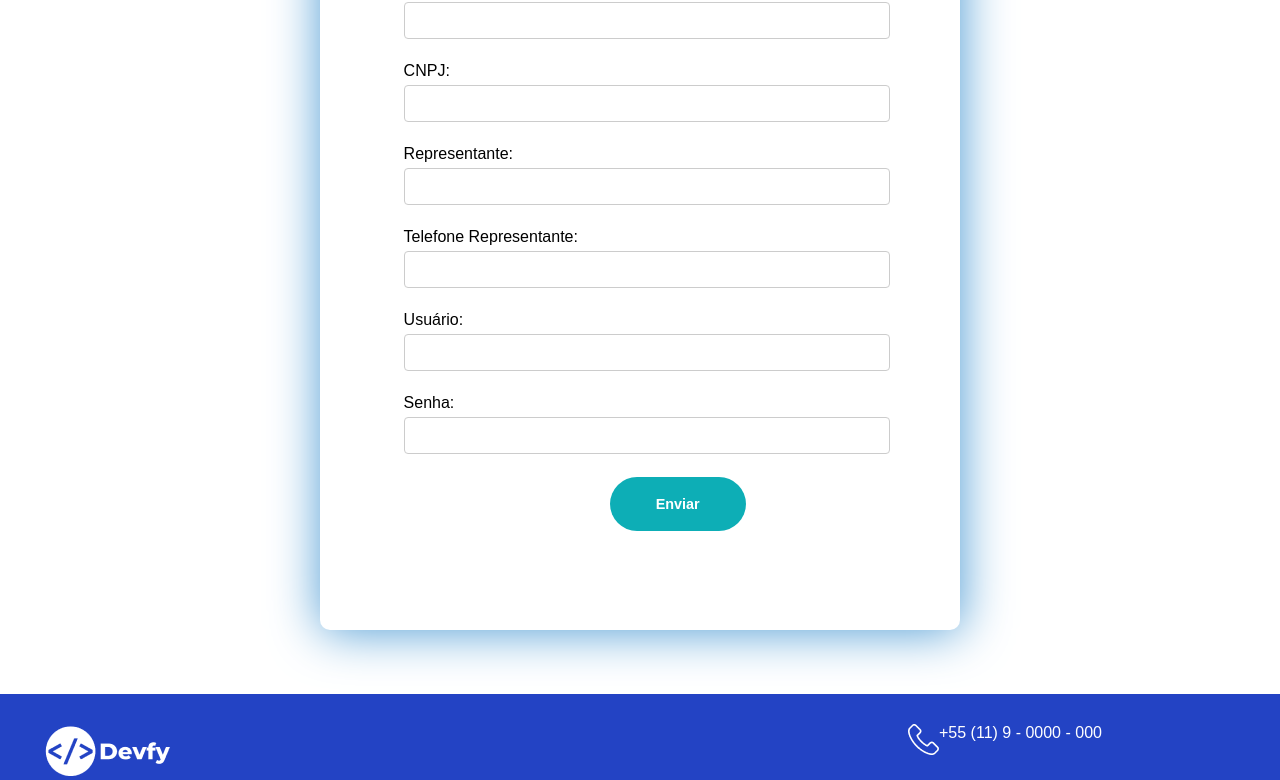
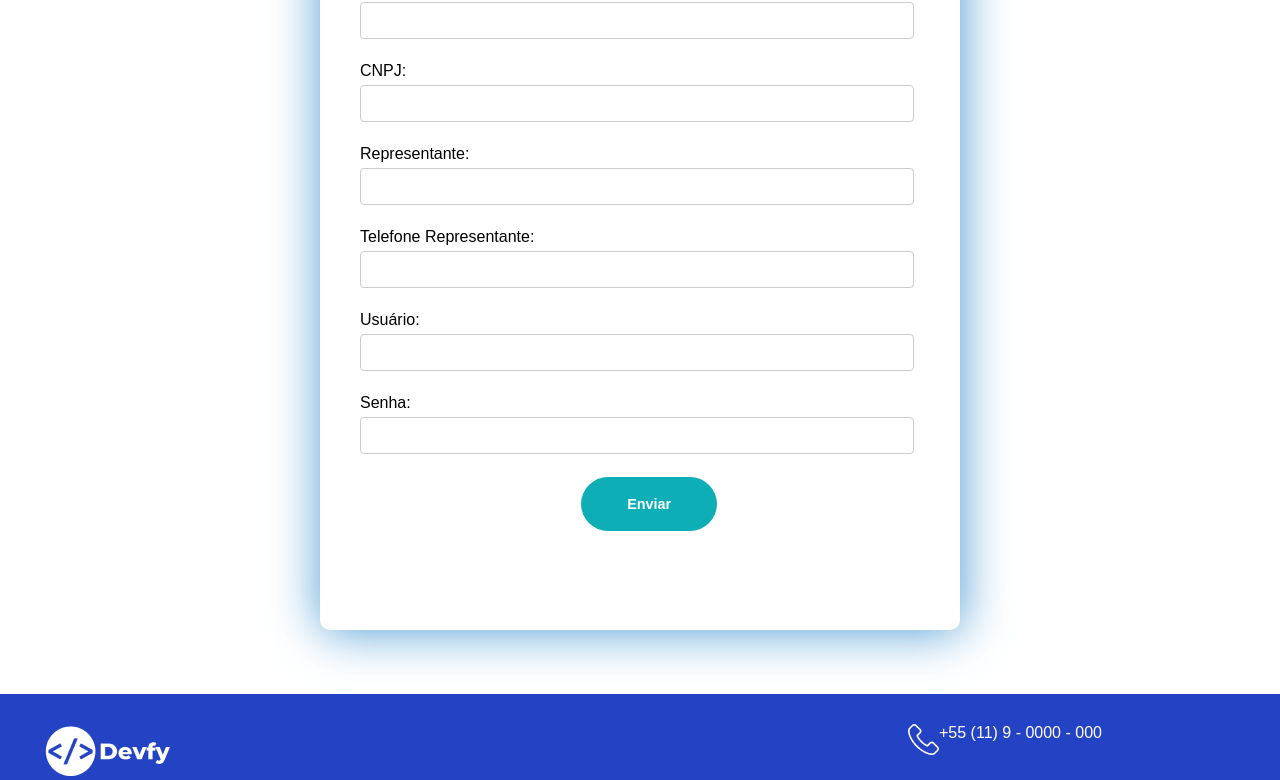
Before and after one commit to Natanista/devfy, a React (Create React App) app in the folder front-end/: page /registrar in a window 1280 px wide. Shown: the part 598-1378 px from the top of the page. Built offline with nearby package versions, Linux system fonts and the light colour scheme.

Commit message:
ajustes front - isabela

```diff
--- a/front-end/src/html/css/login.css
+++ b/front-end/src/html/css/login.css
@@ -13,9 +13,7 @@
 .content-tudo-cad{
     height: 1100px;
 }
-.content-tudo-cad form{
-    padding: 10px 40px 10px 10px;
-}
+.content-tudo-cad form,
 .content-tudo-login form,
 .content-tudo form{
     padding: 10px 40px 10px 40px;
@@ -29,7 +27,7 @@
 .content-tudo-cad input,
 .content-tudo-login input,
 .content-tudo input{
-    width: 90%;
+    width: 95%;
     padding: 10px 10px 10px 10px;
     margin: 5px 0;
     border: 1px solid #ccc;
@@ -45,5 +43,5 @@
     color: white;
     cursor: pointer;
     font-size: 0.9rem;
-    margin: 0% 50% 0% 39.9%;
+    margin: 0% 50% 0% 39.5%;
 }
--- a/front-end/src/pages/Registrar.jsx
+++ b/front-end/src/pages/Registrar.jsx
@@ -49,55 +49,55 @@ function Registrar() {
 
       <div class="content-tudo-cad">
           <h1>Cadastrar</h1>
-          <form onSubmit={cadastrar} class="formulario">
+          <form onSubmit={cadastrar} >
             <label>
               Nome: <br />
-              <input class="input_info"  type="text" onChange={e => setNomeDigitado(e.target.value)} />
+              <input  type="text" onChange={e => setNomeDigitado(e.target.value)} />
             </label>
             <br /> <br />
             <label>
               Email: <br />
-              <input class="input_info"  type="text" onChange={e => setemailDigitado(e.target.value)} />
+              <input  type="text" onChange={e => setemailDigitado(e.target.value)} />
             </label>
             <br /> <br />
             <label>
               Telefone: <br />
-              <input class="input_info"  type="text" onChange={e => settelefoneDigitado(e.target.value)} />
+              <input   type="text" onChange={e => settelefoneDigitado(e.target.value)} />
             </label>
             <br /> <br />
             <label>
               Pais: <br />
-              <input class="input_info"  type="text" onChange={e => setpaisDigitado(e.target.value)} />
+              <input  type="text" onChange={e => setpaisDigitado(e.target.value)} />
             </label>
             <br /> <br />
             <label>
               CEP: <br />
-              <input class="input_info"  type="text" onChange={e => setcepDigitado(e.target.value)} />
+              <input   type="text" onChange={e => setcepDigitado(e.target.value)} />
             </label>
             <br /> <br />
             <label>
               CNPJ: <br />
-              <input class="input_info"  type="text" onChange={e => setcnpjDigitado(e.target.value)} />
+              <input   type="text" onChange={e => setcnpjDigitado(e.target.value)} />
             </label>
             <br /> <br />
             <label>
               Representante: <br />
-              <input class="input_info"  type="text" onChange={e => setrepresentanteDigitado(e.target.value)} />
+              <input   type="text" onChange={e => setrepresentanteDigitado(e.target.value)} />
             </label>
             <br /> <br />
             <label>
               Telefone Representante: <br />
-              <input class="input_info"  type="text" onChange={e => settelefoneRepresentanteDigitado(e.target.value)} />
+              <input   type="text" onChange={e => settelefoneRepresentanteDigitado(e.target.value)} />
             </label>
             <br /> <br />
             <label>
               Usuário: <br />
-              <input class="input_info"  type="text" onChange={e => setusuarioDigitado(e.target.value)} />
+              <input   type="text" onChange={e => setusuarioDigitado(e.target.value)} />
             </label>
             <br /> <br />
             <label>
               Senha: <br />
-              <input class="input_info"  type="text" onChange={e => setsenhaDigitada(e.target.value)} />
+              <input  type="text" onChange={e => setsenhaDigitada(e.target.value)} />
             </label>
             <br />
             <br />
```
Also changed, not shown: 1 other file (tests, documents, lock files or other folders).
